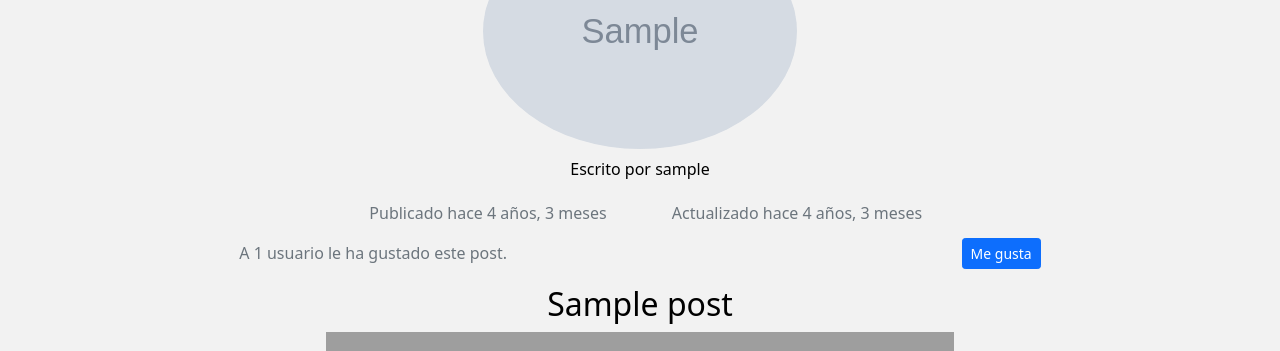
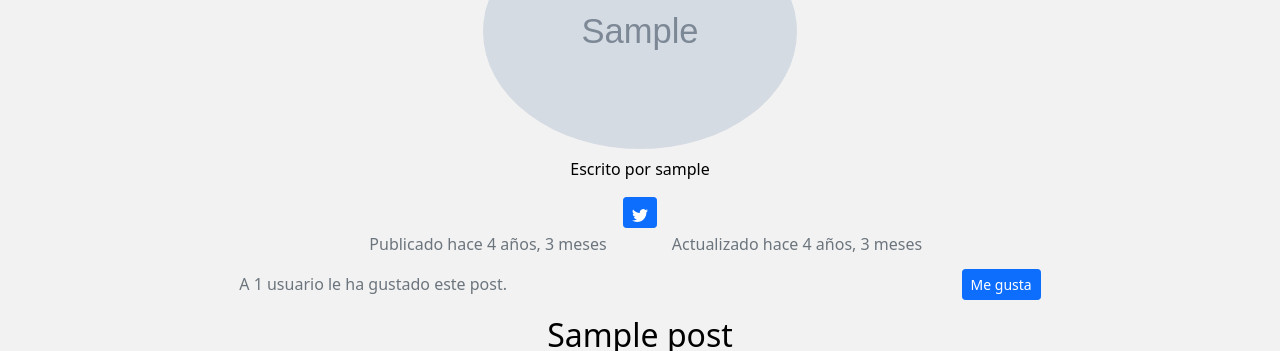
Before and after one commit to JLDJR2481/BCD-Games, a Django app: page /posts/1/ in a window 1280 px wide. Shown: the part 242-593 px from the top of the page. Run offline with Django 5.2, Linux system fonts and the light colour scheme; tables that the repository leaves empty hold one stand-in row (values such as "Sample post"); grey boxes marked "Sample" are stand-in pictures; parts of the project's set-up code (start-up, migrations or seed data) failed here and were passed over; some libraries are stand-ins or nearby versions; grey boxes are pictures that could not be loaded.

Commit message:
feat(): Compartir en Twitter realizado

```diff
--- a/templates/posts/post-details.html
+++ b/templates/posts/post-details.html
@@ -15,6 +15,15 @@
             <img src="{{ author.profile_avatar.url }}" class="rounded-circle" alt="Profile Avatar" width="25%" />
             {% endif %}
             <p class="mt-2">Escrito por {{ author.username }}</p>
+
+            <a href="https://twitter.com/intent/tweet?text=http://{{ request.get_host }}{{ request.path }}"
+                class="btn btn-primary btn-sm" target="_blank">
+                <svg xmlns="http://www.w3.org/2000/svg" width="16" height="16" fill="currentColor" class="bi bi-twitter"
+                    viewBox="0 0 16 16">
+                    <path
+                        d="M5.026 15c6.038 0 9.341-5.003 9.341-9.334q.002-.211-.006-.422A6.7 6.7 0 0 0 16 3.542a6.7 6.7 0 0 1-1.889.518 3.3 3.3 0 0 0 1.447-1.817 6.5 6.5 0 0 1-2.087.793A3.286 3.286 0 0 0 7.875 6.03a9.32 9.32 0 0 1-6.767-3.429 3.29 3.29 0 0 0 1.018 4.382A3.3 3.3 0 0 1 .64 6.575v.045a3.29 3.29 0 0 0 2.632 3.218 3.2 3.2 0 0 1-.865.115 3 3 0 0 1-.614-.057 3.28 3.28 0 0 0 3.067 2.277A6.6 6.6 0 0 1 .78 13.58a6 6 0 0 1-.78-.045A9.34 9.34 0 0 0 5.026 15" />
+                </svg>
+            </a>
 
             <div class="d-flex justify-content-center align-items-center">
                 <div class="text-muted mt-1 col-sm-3" style="padding-left: 10px;">Publicado hace
```
